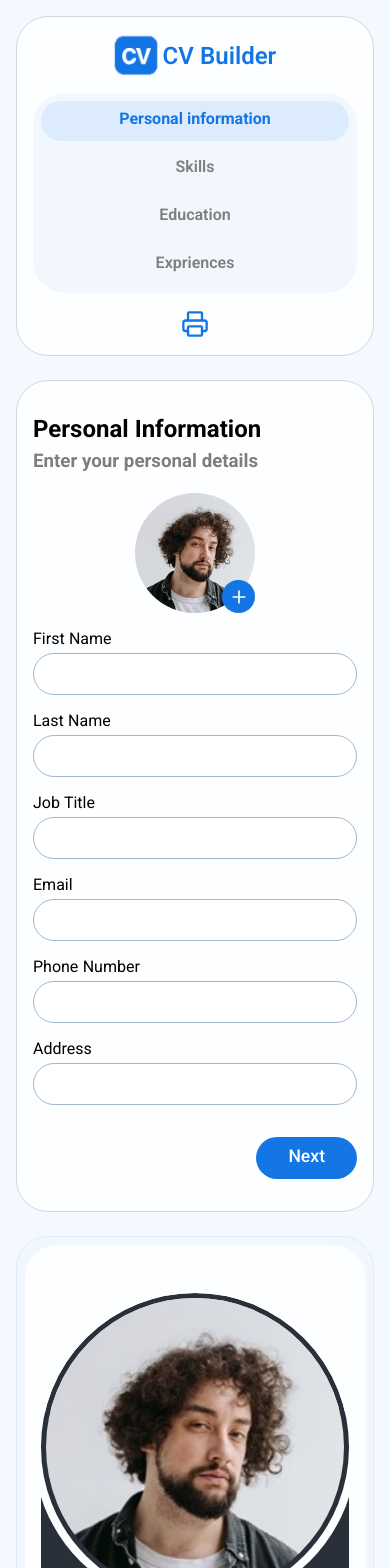
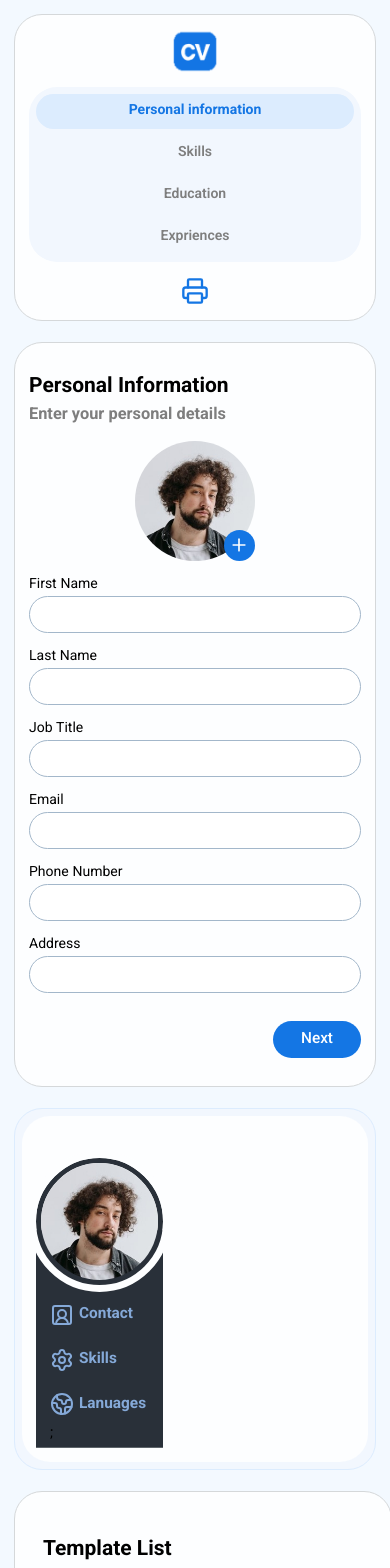
Before and after one commit to younesfouladi/cv-builder, a React (Vite) app: page / in a window 390 px wide. Shown: the top 1568 px of the page. Built offline with nearby package versions, Linux system fonts and the light colour scheme.

Commit message:
Fixed & Added some more Responsive Media Codes

```diff
--- a/src/App.css
+++ b/src/App.css
@@ -35,21 +35,58 @@ body {
   .template-sidebar {
     margin-right: auto;
   }
+
+  .resumePreview {
+    grid-column: 2 / 3;
+    grid-row: 2 / -1;
+  }
 }
 
 @media screen and (max-width: 992px) {
   .container {
-    grid-template-columns: minmax(0, 1fr);
+    grid-template-columns: 1fr 1fr;
     grid-template-rows: auto;
     padding: 1rem;
     gap: 1.5rem;
   }
 
-  .inputform,
   .resumePreview,
-  .template-sidebar,
   .footer,
   .navbar {
     grid-column: 1 / -1;
   }
+
+  .resumePreview {
+    grid-row: auto;
+  }
+
+  .template-sidebar {
+    grid-column: 2 / -1;
+    grid-row: 2;
+  }
 }
+
+@media screen and (max-width: 860px) {
+  .site-logo a {
+    display: none;
+  }
+  .container {
+    grid-template-columns: minmax(0, 1fr) auto;
+  }
+}
+
+@media screen and (max-width: 768px) {
+  .resumePreview,
+  .footer,
+  .navbar,
+  .template-sidebar {
+    grid-column: 1 / -1;
+  }
+
+  .template-sidebar {
+    grid-row: auto;
+  }
+  .container {
+    grid-template-columns: minmax(0, 1fr);
+  }
+}
--- a/src/styles/global/utilities.css
+++ b/src/styles/global/utilities.css
@@ -150,3 +150,9 @@ button.AddObjectListBtn {
     grid-template-columns: 1fr;
   }
 }
+
+@media screen and (max-width: 768px) {
+  :root {
+    font-size: 14px;
+  }
+}
--- a/src/styles/inputForm.css
+++ b/src/styles/inputForm.css
@@ -4,6 +4,7 @@
   border: 1px solid var(--section-border);
   height: fit-content;
   animation: slide-in 1s 1 alternate;
+  overflow: hidden;
 }
 
 .inputform form {
--- a/src/styles/resumePreview.css
+++ b/src/styles/resumePreview.css
@@ -7,7 +7,7 @@
   justify-self: center;
   min-width: 700px;
   max-width: 750px;
-  height: 900px;
+  /* height: 900px; */
 }
 
 @media print {
@@ -211,16 +211,11 @@
   }
 
   .resumePreview .t1 {
-    grid-template-columns: 1fr;
     padding: 1rem;
   }
 
-  .resumePreview .t1 .t1-left .backdrop {
-    clip-path: polygon(100% 150px, 100% 100%, 0 100%, 0 150px);
-  }
-
   .resumePreview .t1 .t1-right {
-    padding: 1rem 0;
+    /* padding: 1.5rem 0; */
   }
 
   .resumePreview .t1 .t1-right .t1-namesection {
@@ -232,4 +227,37 @@
   .resumePreview .t1 .t1-right .t1-namesection .resume-lastname {
     font-size: 2rem;
   }
+
+  .resumePreview .t1 .t1-right .t1-namesection .resume-name {
+    font-size: 2rem;
+  }
+
+  .resumePreview .t1 .t1-right .t1-namesection .resume-lastname {
+    font-size: 2.5rem;
+  }
+
+  .resumePreview .t1 .t1-right .t1-namesection .resume-jobtitle {
+    font-size: 1.2rem;
+  }
+
+  .resumePreview .t1 .t1-right .t1-namesection ~ div h2 {
+    font-size: 1.1rem;
+  }
+
+  .resumePreview .t1 .t1-left div h2 {
+    font-size: 1.1rem;
+  }
+
+  .resumePreview .t1 .t1-left .resume-picture ~ div {
+    line-height: 2;
+  }
+
+  .resumePreview .t1 .t1-left .backdrop {
+    width: 100%;
+    height: 100%;
+    background-color: #293039;
+    clip-path: polygon(100% 100px, 100% 100%, 0 100%, 0 100px);
+    z-index: -1;
+    left: 0;
+  }
 }
```
